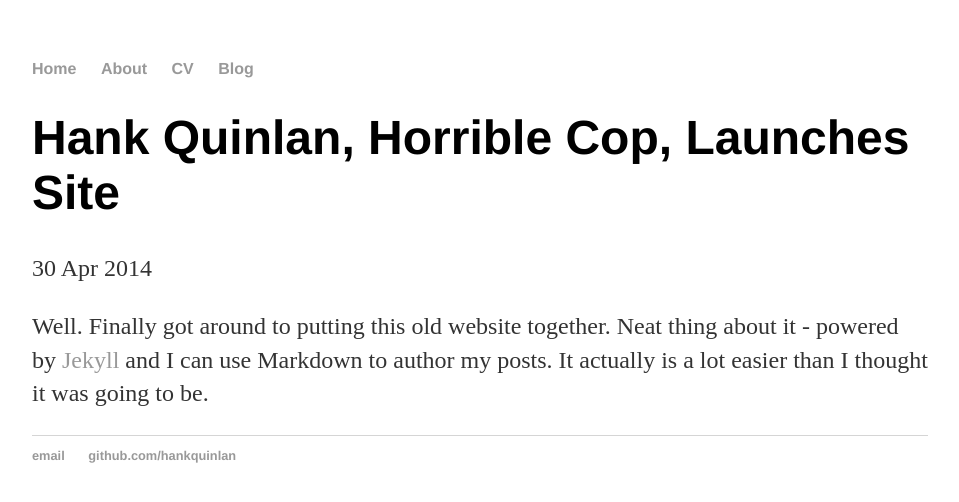
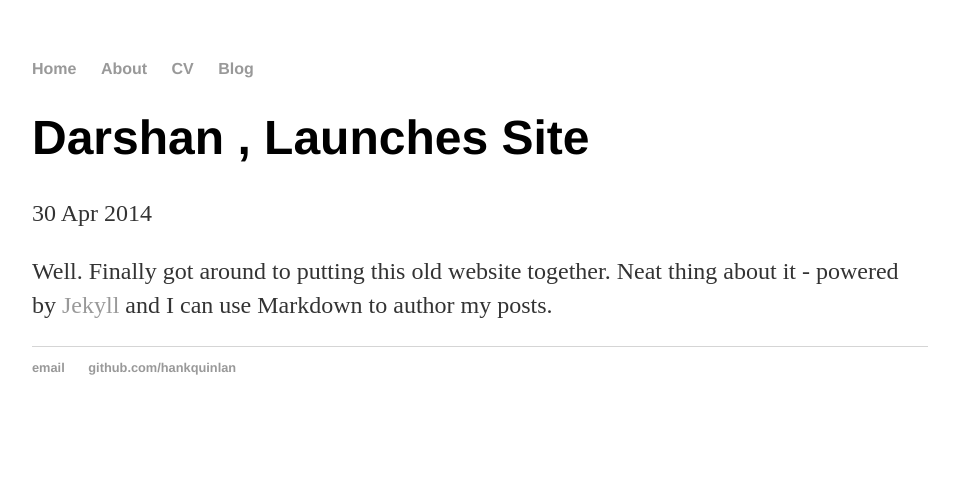
Before and after one commit to darshangm/darshangm.github.io, a Jekyll site: the page built from _posts/2019-09-11-first.md, in a window 1280 px wide. Shown: the top 502 px of the page, without its empty margins (160-1119 px from the left). Built offline with Jekyll 4.4.1, drawn with Linux system fonts in a browser that asks for light colours.

Commit message:
Update 2019-09-11-first.md

```diff
--- a/_posts/2019-09-11-first.md
+++ b/_posts/2019-09-11-first.md
@@ -1,7 +1,7 @@
 ---
 layout: post
-title: "Hank Quinlan, Horrible Cop, Launches Site"
+title: "Darshan , Launches Site"
 date: 2014-04-30
 ---
 
-Well. Finally got around to putting this old website together. Neat thing about it - powered by [Jekyll](http://jekyllrb.com) and I can use Markdown to author my posts. It actually is a lot easier than I thought it was going to be.
+Well. Finally got around to putting this old website together. Neat thing about it - powered by [Jekyll](http://jekyllrb.com) and I can use Markdown to author my posts.
```
